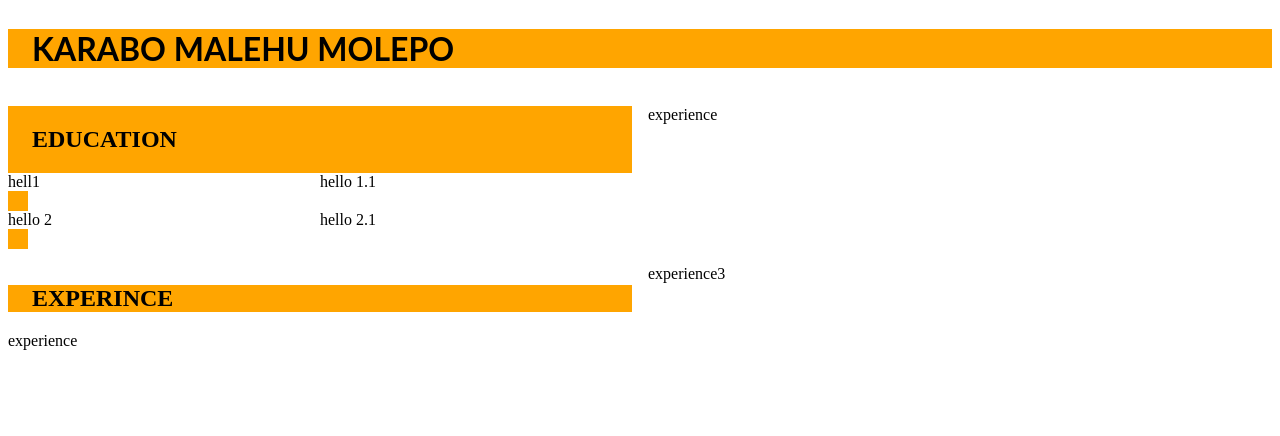
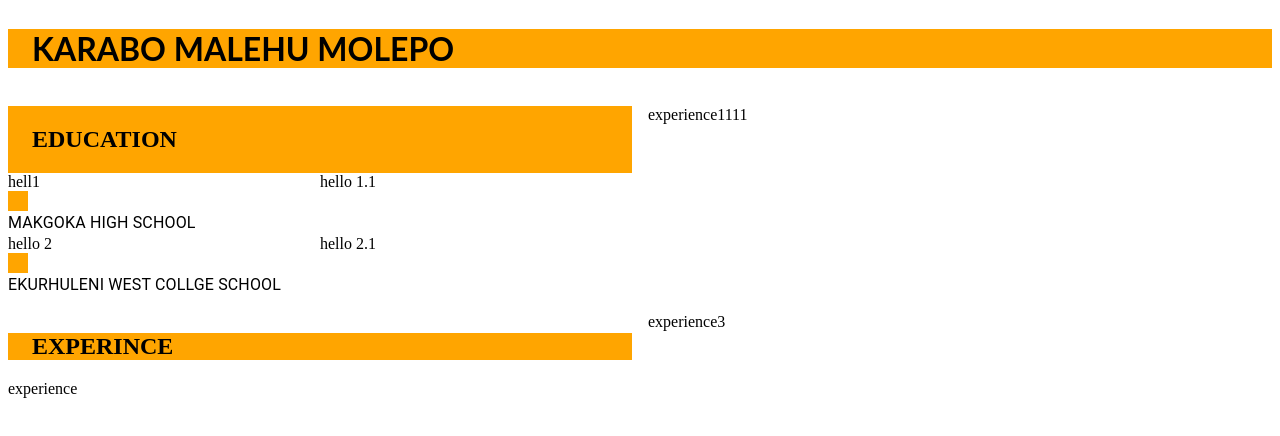
Before and after one commit to Kaybee-debug/practice, a React (Create React App) app: page / in a window 1280 px wide. Shown: the top 436 px of the page. Built offline with nearby package versions, Linux system fonts and the light colour scheme.

Commit message:
1 file modified

```diff
--- a/src/App.js
+++ b/src/App.js
@@ -2,7 +2,7 @@ import React from 'react';
 import './style.css';
 import Grid from '@material-ui/core/Grid';
 import Container from '@material-ui/core/Container';
-import Typography from '@material-ui/core/Typography';
+import Topography from '@material-ui/core/Typography';
 import Slider from '@material-ui/core/Slider';
 import Value from '@material-ui/core/Value';
 import Box from  '@material-ui/core/Box';
@@ -33,7 +33,9 @@ export default function App() {
           <div>
           <Box  bgcolor="orange" width={20} height={20}>
           </Box>
+          <Topography>MAKGOKA HIGH SCHOOL</Topography>
           </div>
+
           {/*<div> <Rating name="size-small" defaultValue={2} size="small" />
 <Rating name="size-medium" defaultValue={2} />
   <Rating name="size-large" defaultValue={2} size="large" /></div>*/}
@@ -46,15 +48,18 @@ export default function App() {
             <div>
           <Box  bgcolor="orange" width={20} height={20}>
           </Box>
+          <Topography>EKURHULENI WEST COLLGE SCHOOL</Topography>
           </div>
+
            </Grid>
            < Grid item xs={6}>
             hello 2.1
            </Grid>
         </Grid>
 
-        <Grid item xs={6}>
-        experience
+        <Grid item xs={6} >
+        experience1111
+
         </Grid>
 
         <Grid item xs={6}>
```
